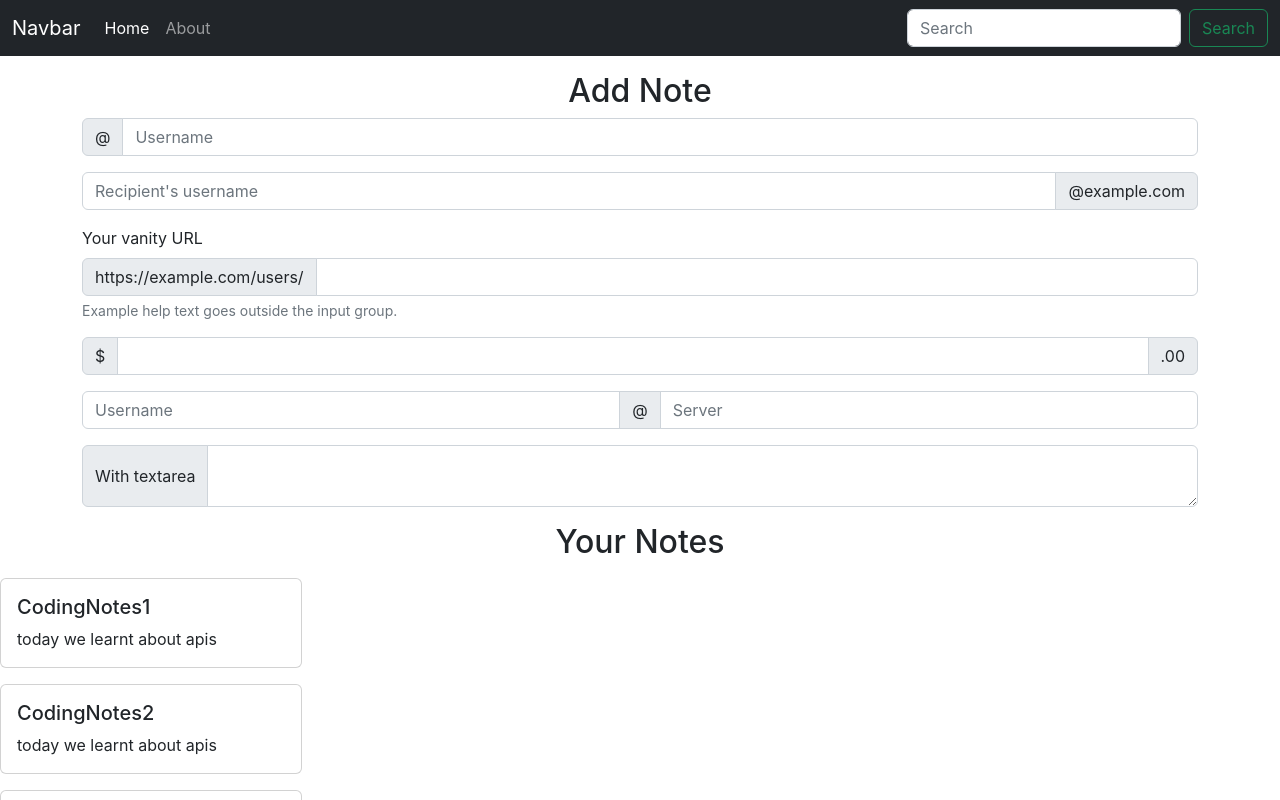
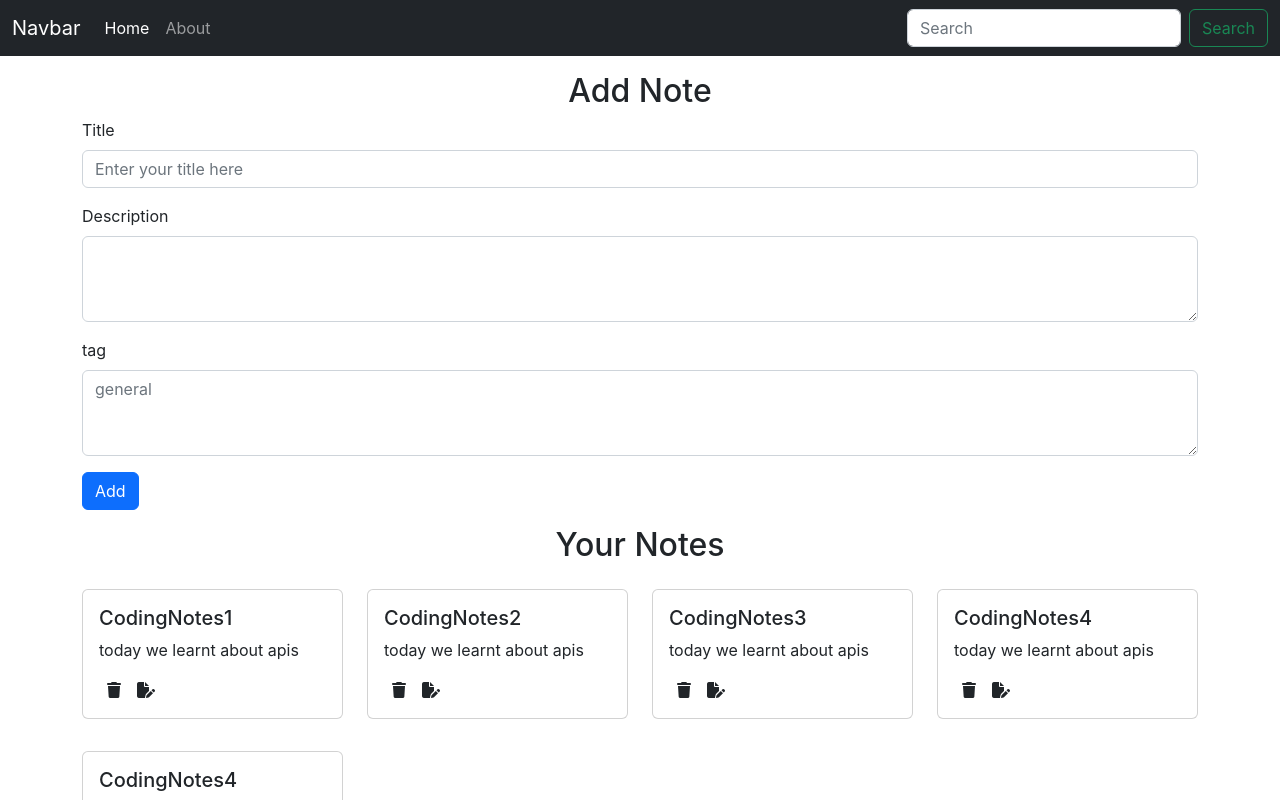
Before and after one commit to AdiMiMC07/NotesMan, a React (Create React App) app: page / in a window 1280 px wide. Shown: the top 800 px of the page. Built offline with nearby package versions, Linux system fonts and the light colour scheme.

Commit message:
add notes and delete notes are working

```diff
--- a/public/index.html
+++ b/public/index.html
@@ -40,6 +40,7 @@
       To begin the development, run `npm start` or `yarn start`.
       To create a production bundle, use `npm run build` or `yarn build`.
     -->
+    <script src="https://kit.fontawesome.com/cc9bc5e0be.js" crossorigin="anonymous"></script>
     <script src="https://cdn.jsdelivr.net/npm/bootstrap@5.2.3/dist/js/bootstrap.bundle.min.js" integrity="sha384-kenU1KFdBIe4zVF0s0G1M5b4hcpxyD9F7jL+jjXkk+Q2h455rYXK/7HAuoJl+0I4" crossorigin="anonymous"></script>
   </body>
 </html>
--- /dev/null
+++ b/src/components/Addnote.js
@@ -0,0 +1,36 @@
+import React,{useState,useContext} from 'react'
+import noteContext from '../context/notes/noteContext'
+
+const Addnote = () => {
+    const context = useContext(noteContext);
+    const {addNote} = context;
+
+    const [note, setnote] = useState({title:"",description:"",tag:"general"})
+
+    const handleClick =()=>{
+        addNote(note.title,note.description,note.tag);
+    }
+    const onChange = (e)=>{
+        setnote({...note,[e.target.name]:e.target.value})
+    }
+    return (
+        <div className="container my-3">
+            <h2 className='my-2 text-center'>Add Note</h2>
+            <div className="mb-3">
+                <label htmlFor="title" className="form-label">Title</label>
+                <input type="text" className="form-control" id="title" placeholder="Enter your title here" name="title" onChange={onChange} />
+            </div>
+            <div className="mb-3">
+                <label htmlFor="description" className="form-label">Description</label>
+                <textarea type="text" className="form-control" id="description" name="description" rows="3" onChange={onChange}></textarea>
+            </div>
+            <div className="mb-3">
+                <label htmlFor="description" className="form-label">tag</label>
+                <textarea type="text" className="form-control" id="description" name="description" rows="3" placeholder="general" onChange={onChange}></textarea>
+            </div>
+            <button className="btn btn-primary" onClick={handleClick}>Add</button>
+        </div>
+    )
+}
+
+export default Addnote
--- a/src/components/Home.js
+++ b/src/components/Home.js
@@ -1,4 +1,5 @@
 import React,{useContext,useEffect} from 'react'
+import Addnote from './Addnote';
 import Notes from './Notes';
 
 export const Home = () => {
@@ -8,45 +9,10 @@
 
   return (
     <>
-      <div className="container my-3">
-        <h2 className='my-2 text-center'>Add Note</h2>
-        <div className="input-group mb-3">
-          <span className="input-group-text" id="basic-addon1">@</span>
-          <input type="text" className="form-control" placeholder="Username" aria-label="Username" aria-describedby="basic-addon1" />
-        </div>
-
-        <div className="input-group mb-3">
-          <input type="text" className="form-control" placeholder="Recipient's username" aria-label="Recipient's username" aria-describedby="basic-addon2" />
-          <span className="input-group-text" id="basic-addon2">@example.com</span>
-        </div>
-
-        <div className="mb-3">
-          <label htmlFor="basic-url" className="form-label">Your vanity URL</label>
-          <div className="input-group">
-            <span className="input-group-text" id="basic-addon3">https://example.com/users/</span>
-            <input type="text" className="form-control" id="basic-url" aria-describedby="basic-addon3" />
-          </div>
-          <div className="form-text">Example help text goes outside the input group.</div>
-        </div>
-
-        <div className="input-group mb-3">
-          <span className="input-group-text">$</span>
-          <input type="text" className="form-control" aria-label="Amount (to the nearest dollar)" />
-          <span className="input-group-text">.00</span>
-        </div>
-
-        <div className="input-group mb-3">
-          <input type="text" className="form-control" placeholder="Username" aria-label="Username" />
-          <span className="input-group-text">@</span>
-          <input type="text" className="form-control" placeholder="Server" aria-label="Server" />
-        </div>
-
-        <div className="input-group">
-          <span className="input-group-text">With textarea</span>
-          <textarea className="form-control" aria-label="With textarea"></textarea>
-        </div>
+      <Addnote/>
+      <div className="container">
+        <Notes/>
       </div>
-      <Notes/>
     </>
   )
 }
--- a/src/components/Noteitem.js
+++ b/src/components/Noteitem.js
@@ -1,18 +1,23 @@
-import React from 'react'
+import React,{useContext} from 'react'
+import noteContext from '../context/notes/noteContext'
 
 const Noteitem = (props) => {
+    const context = useContext(noteContext);
+    const {deleteNote} = context;
+    const {note} = props;
+
     return (
         <>
-        <div className="row my-3">
             <div className="col-md-3">
-                <div className="card">
+                <div className="card my-3">
                     <div className="card-body">
-                        <h5 className="card-title">{props.title}</h5>
-                        <p className="card-text">{props.description}</p>
+                        <h5 className="card-title">{note.title}</h5>
+                        <p className="card-text">{note.description}</p>
+                        <i className="fa-solid fa-trash mx-2" onClick={()=>{deleteNote(note._id)}}></i>
+                        <i className="fa-solid fa-file-pen mx-2"></i>
                     </div>
                 </div>
             </div>
-        </div>
         </>
     )
 }
--- a/src/components/Notes.js
+++ b/src/components/Notes.js
@@ -2,17 +2,18 @@
 import Noteitem from './Noteitem';
 import noteContext from '../context/notes/noteContext'
 
-
 const Notes = () => {
-    const { notes, setNotes } = useContext(noteContext);
-    return (<>
-        <h2 className="text-center">Your Notes</h2>
-            {notes.map((note, index) => {
-                return <div key={index}>
-                    <Noteitem title={note.title} description={note.description} />
-                </div>
-            })}
-    </>
+    const context = useContext(noteContext);
+    const { notes, setNotes } = context;
+    return (
+        <>
+            <div className="row">
+                <h2 className="text-center">Your Notes</h2>
+                    {notes.map((note, index) => {
+                        return <Noteitem key={index} note={note}/>
+                    })}
+            </div>
+        </>
     )
 }
 
--- a/src/context/notes/NoteState.js
+++ b/src/context/notes/NoteState.js
@@ -4,7 +4,7 @@
 const NoteState = (props)=>{
     const noteInitial = [
         {
-          "_id": "63a5cff8a7d8653b66a2588a",
+          "_id": "63a5cff8a7d8653b66a2588v",
           "user": "63a57d30f459861b9cb73304",
           "title": "CodingNotes1",
           "description": "today we learnt about apis",
@@ -22,7 +22,7 @@
           "__v": 0
         },
         {
-          "_id": "63a5cff8a7d8653b66a2588a",
+          "_id": "63a5cff8a7d8653b66a2588c",
           "user": "63a57d30f459861b9cb73304",
           "title": "CodingNotes3",
           "description": "today we learnt about apis",
@@ -31,7 +31,7 @@
           "__v": 0
         },
         {
-          "_id": "63a5cff8a7d8653b66a2588a",
+          "_id": "63a5cff8a7d8653b66a2578a",
           "user": "63a57d30f459861b9cb73304",
           "title": "CodingNotes4",
           "description": "today we learnt about apis",
@@ -39,10 +39,45 @@
           "date": "2022-12-23T15:57:44.899Z",
           "__v": 0
         },
+        {
+          "_id": "63a5cff8a7d8653b69a2588a",
+          "user": "63a57d30f459861b9cb73304",
+          "title": "CodingNotes4",
+          "description": "today we learnt about apis",
+          "tag": "personal",
+          "date": "2022-12-23T15:57:44.899Z",
+          "__v": 0
+        }
       ];
-      const [notes, setNotes] = useState(noteInitial)
+      const [notes, setNotes] = useState(noteInitial);
+      // add note function
+      const addNote = (title,description,tag)=>{
+        const note = {
+          "_id": "63a5cff8a7d8653b66a2388a",
+          "user": "63a57d30f459861b9cb73304",
+          "title": title,
+          "description": description,
+          "tag": tag,
+          "date": "2022-12-23T15:57:44.899Z",
+          "__v": 0
+        }
+        setNotes(notes.concat(note))
+      }
+      // edit note function
+      const editNote = ()=>{
+
+      }
+      // delete note function
+      const deleteNote = (id)=>{
+        // setNotes();
+        setNotes(notes.filter((note)=>{
+          if(note._id!==id){
+            return note;
+          }
+        }))
+      }
     return (
-        <noteContext.Provider value={{notes,setNotes}}>
+        <noteContext.Provider value={{notes,setNotes,addNote,editNote,deleteNote}}>
             {props.children}
         </noteContext.Provider>
     )
--- a/src/index.css
+++ b/src/index.css
@@ -11,3 +11,7 @@
   font-family: source-code-pro, Menlo, Monaco, Consolas, 'Courier New',
     monospace;
 }
+
+i{
+  cursor:pointer;
+}
```
